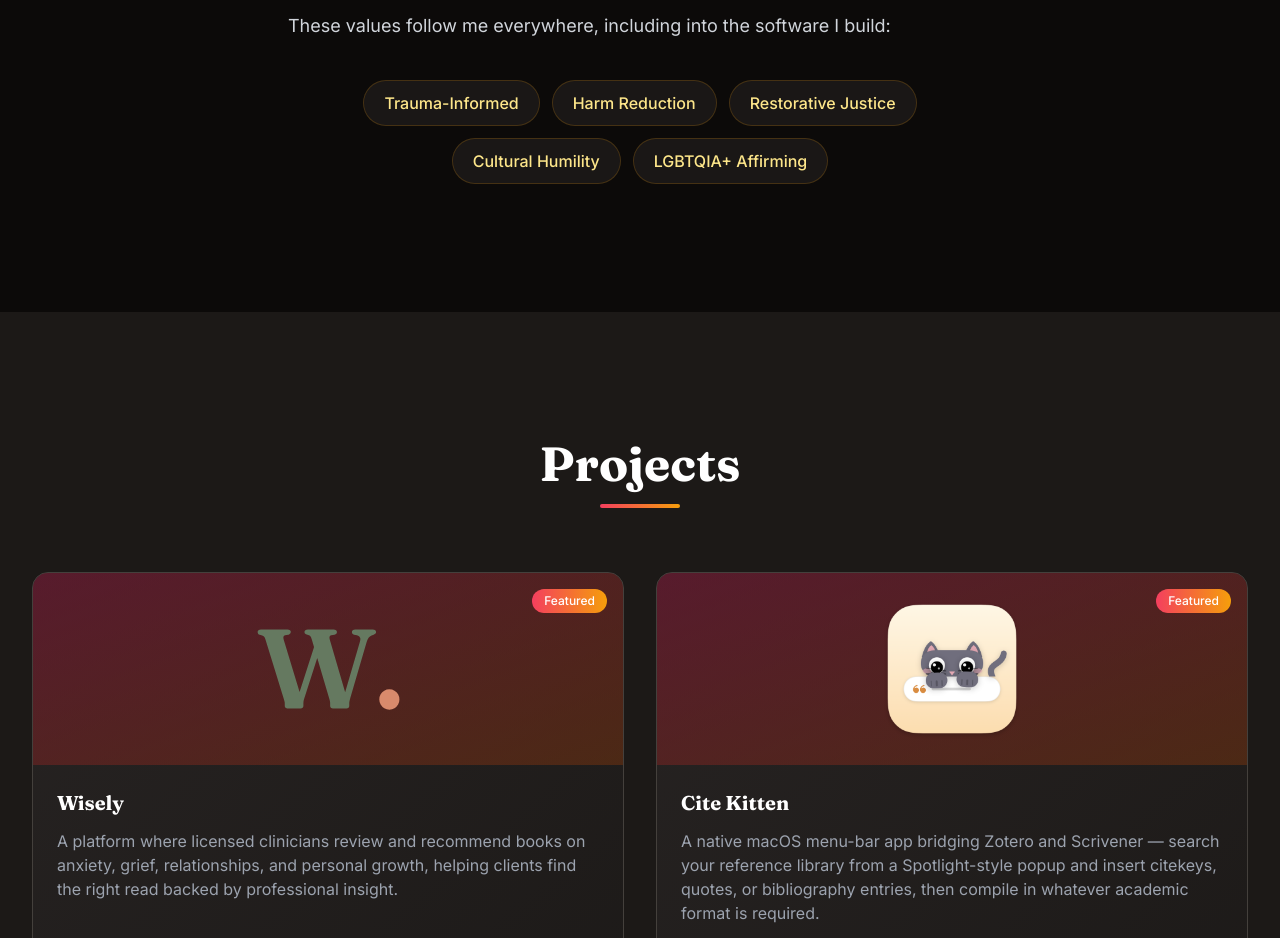
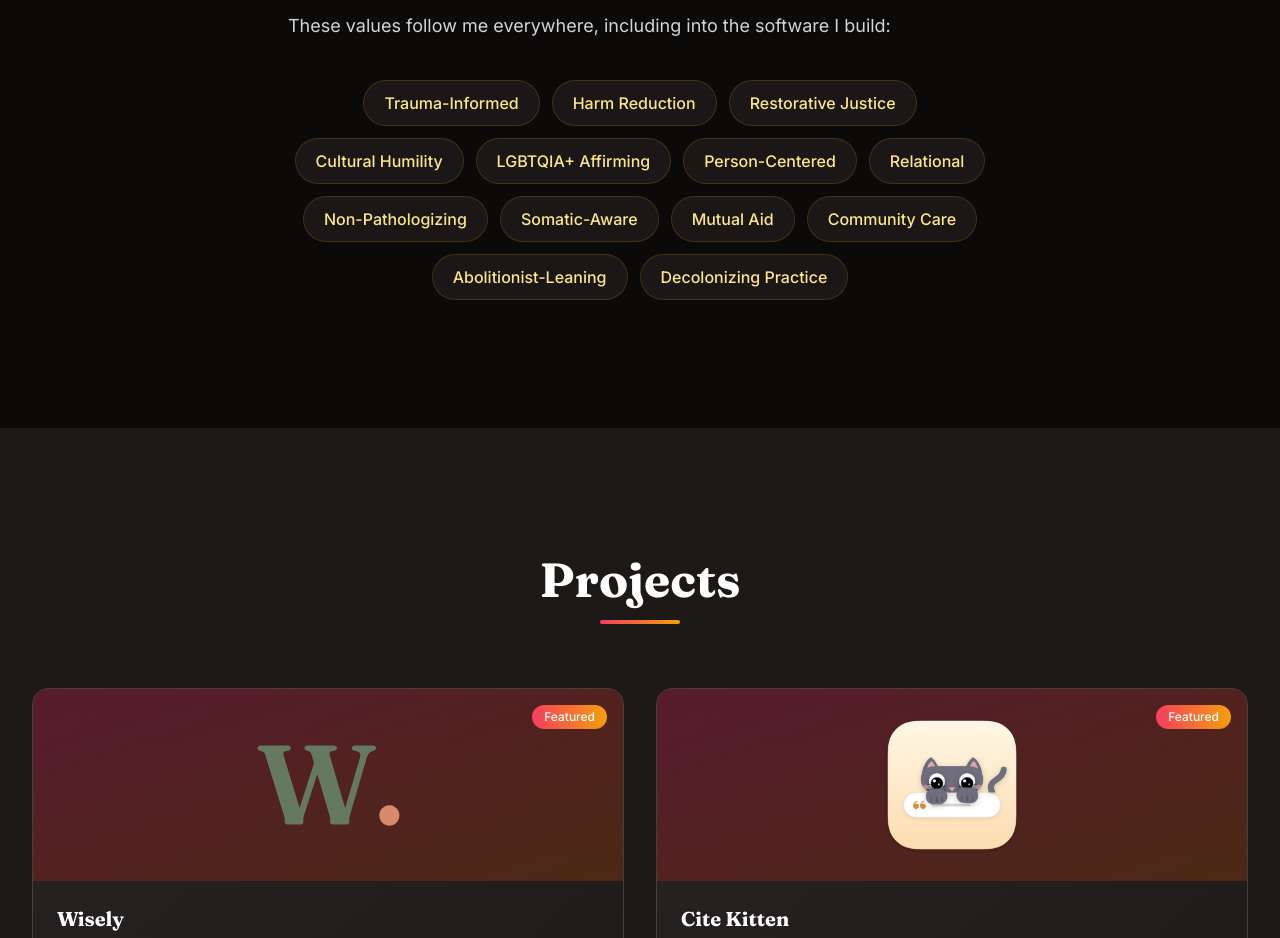
Before and after one commit to gkatsikis/gkats-portfolio, a React (Vite) app: page / in a window 1280 px wide. Shown: the part 2200-3138 px from the top of the page. Built offline with nearby package versions, Linux system fonts and the light colour scheme; no server answers.

Commit message:
added more pills

```diff
--- a/src/components/sections/SocialWork.jsx
+++ b/src/components/sections/SocialWork.jsx
@@ -7,6 +7,14 @@
   'Restorative Justice',
   'Cultural Humility',
   'LGBTQIA+ Affirming',
+  'Person-Centered',
+  'Relational',
+  'Non-Pathologizing',
+  'Somatic-Aware',
+  'Mutual Aid',
+  'Community Care',
+  'Abolitionist-Leaning',
+  'Decolonizing Practice',
 ]
 
 function SocialWork() {
```
